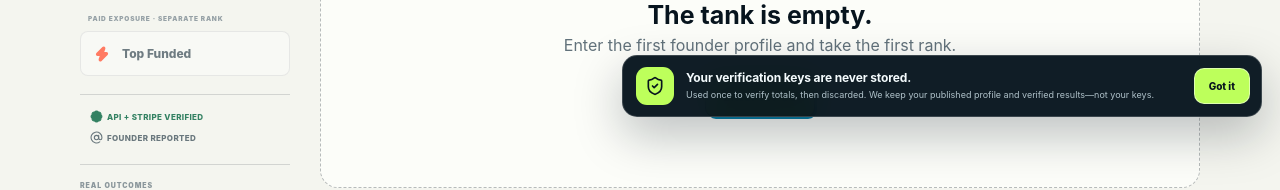
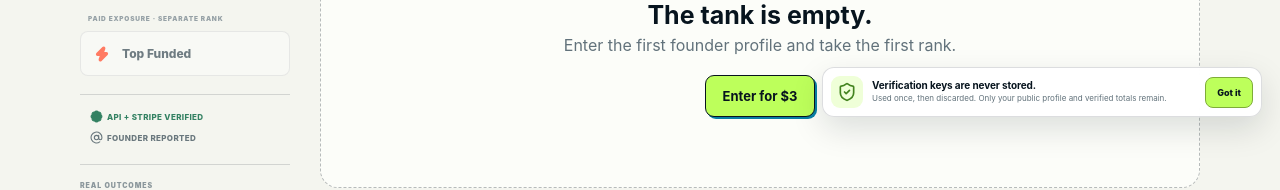
Before and after one commit to borhen68/tokengod, a Next.js app: page / in a window 1280 px wide. Shown: the part 665-855 px from the top of the page. Built offline with nearby package versions, Linux system fonts and the light colour scheme; no server answers.

Commit message:
Make privacy notice compact and light

```diff
--- a/components/trust-notice.tsx
+++ b/components/trust-notice.tsx
@@ -45,8 +45,8 @@ export function TrustNotice() {
     <aside className="trust-notice" role="status" aria-label="TokenGod privacy promise">
       <span className="trust-notice-icon" aria-hidden="true"><ShieldCheck size={20} /></span>
       <div>
-        <strong>Your verification keys are never stored.</strong>
-        <p>Used once to verify totals, then discarded. We keep your published profile and verified results—not your keys.</p>
+        <strong>Verification keys are never stored.</strong>
+        <p>Used once, then discarded. Only your public profile and verified totals remain.</p>
       </div>
       <button type="button" onClick={dismiss}>Got it</button>
     </aside>
```
Also changed, not shown: app/globals.css.
